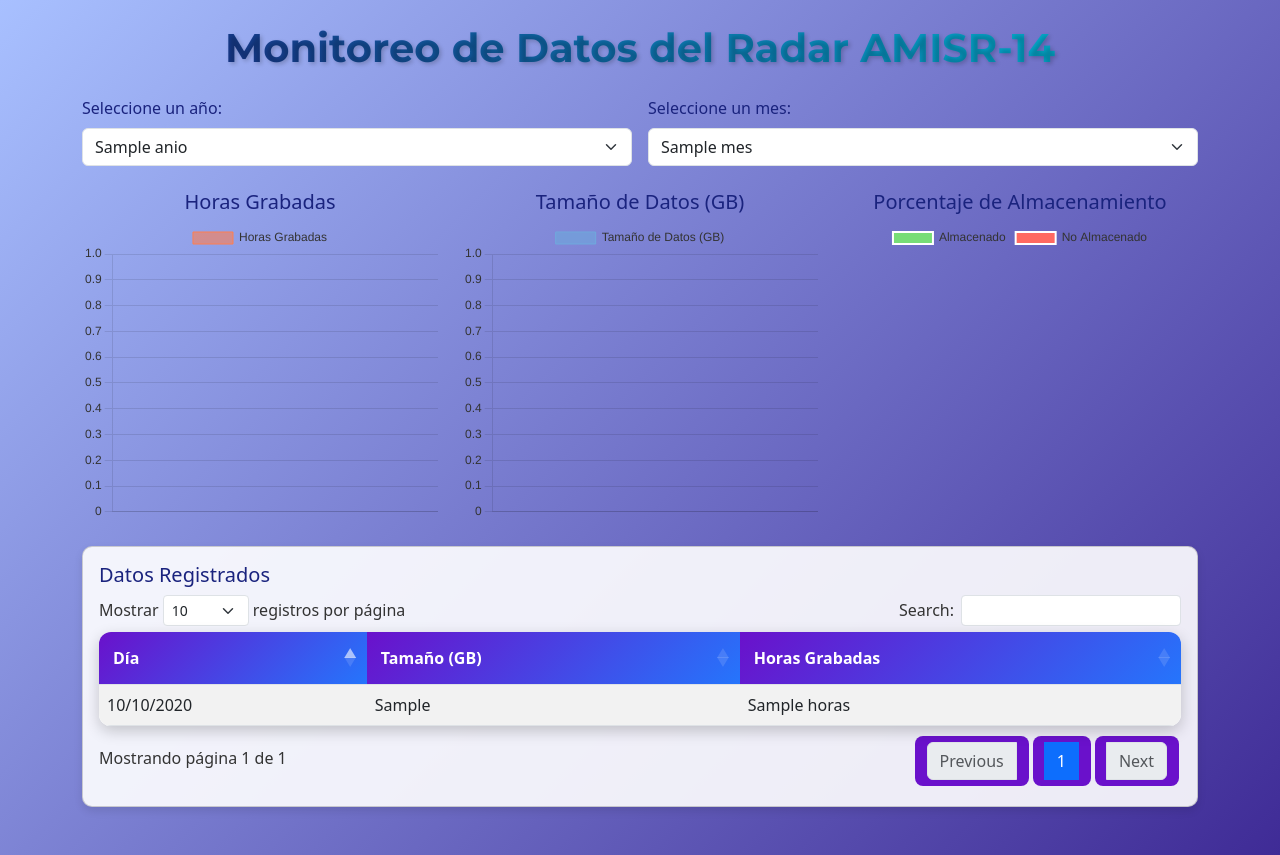
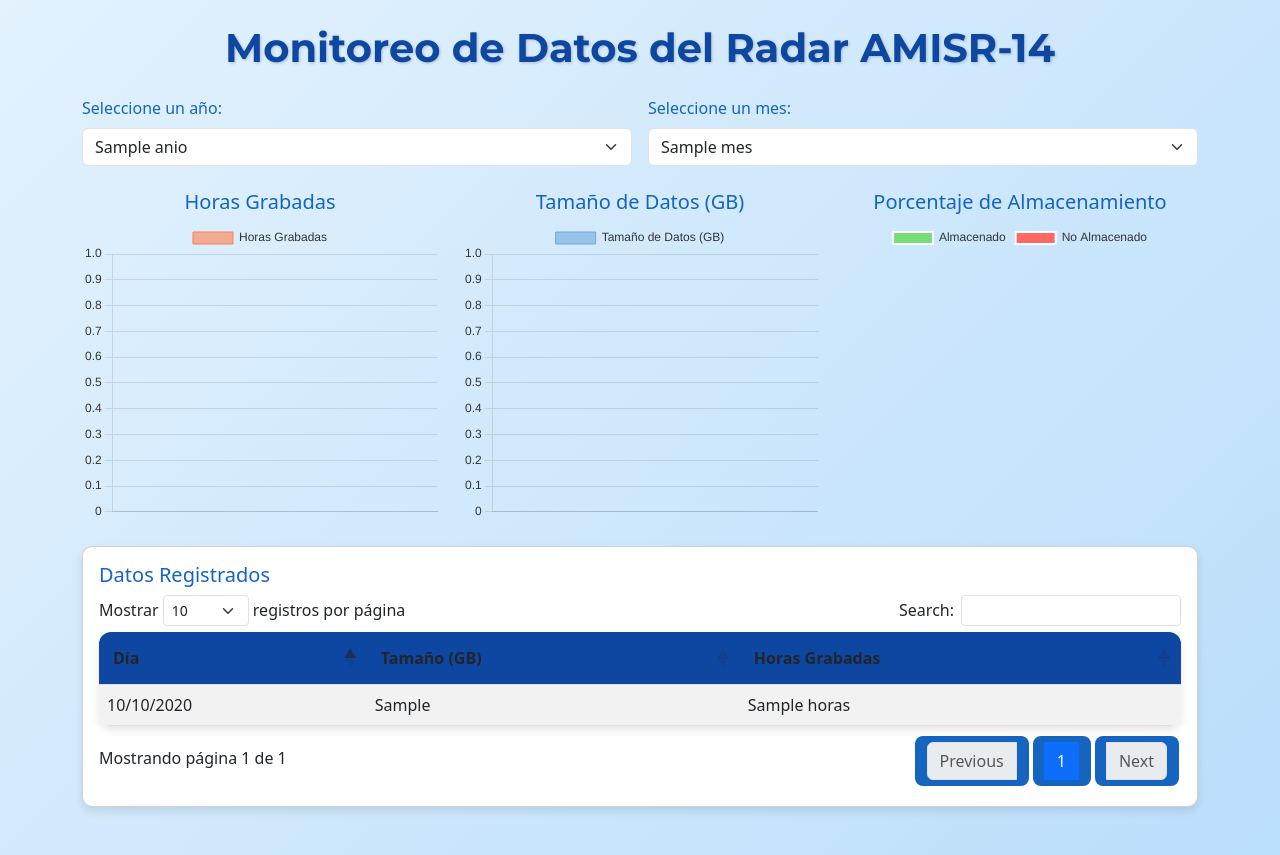
Before and after one commit to sebastianVP/MONITOREO_AMISR, a Django app: template amisr_monitor/monitoring/templates/monitoring/home.html in a window 1280 px wide. Run offline with Django 4.2, Linux system fonts and the light colour scheme; the template is opened without the code that fills it: most values are stand-ins (such as "Sample title", 1, 10 or a date in 2020); parts of the project's set-up code (start-up, migrations or seed data) failed here and were passed over.

Commit message:
ultimo resulstado

```diff
--- a/amisr_monitor/monitoring/templates/monitoring/home.html
+++ b/amisr_monitor/monitoring/templates/monitoring/home.html
@@ -14,14 +14,14 @@
     <link rel="stylesheet" href="https://cdn.jsdelivr.net/npm/datatables.net-bs5/css/dataTables.bootstrap5.min.css">
     <style>
         body {
-            background: linear-gradient(135deg, #a8c0ff, #3f2b96); /* Degradado claro */
-            color: #333333; /* Texto principal en gris oscuro */
+            background: linear-gradient(135deg,#e3f2fd, #bbdefb); /* Degradado claro */
+            color: #212529; /* Texto principal en gris oscuro */
         }
         .card-custom {
             border-radius: 10px;
             box-shadow: 0px 4px 8px rgba(0, 0, 0, 0.1); /* Sombra más suave */
-            background: rgba(255, 255, 255, 0.9); /* Fondo blanco semi-transparente */
-            color: #333333; /* Texto en gris oscuro */
+            background: #ffffff; /* Fondo blanco semi-transparente */
+            color: #212529; /* Texto en gris oscuro */
         }
         .chart-container {
             width: 100%;
@@ -31,42 +31,33 @@
             justify-content: center;
         }
         h2 {
-            font-family: 'Montserrat', sans-serif; /* Fuente moderna */
-            font-size: 2.5rem; /* Tamaño más grande */
-            background: linear-gradient(45deg, #1a237e, #00bcd4); /* Degradado azul */
-            -webkit-background-clip: text; /* Aplicar degradado al texto */
-            -webkit-text-fill-color: transparent; /* Texto transparente para mostrar el degradado */
-            text-shadow: 2px 2px 4px rgba(0, 0, 0, 0.2); /* Sombra suave */
-            animation: gradientAnimation 5s ease infinite; /* Animación del degradado */
-        }
-        @keyframes gradientAnimation {
-            0% { background-position: 0% 50%; }
-            50% { background-position: 100% 50%; }
-            100% { background-position: 0% 50%; }
+            font-family: 'Montserrat', sans-serif;
+            font-size: 2.5rem;
+            color: #0d47a1;
+            text-shadow: 1px 1px 3px rgba(0, 0, 0, 0.2);
         }
         h5, .card-title, .form-label {
-            color: #1a237e; /* Azul oscuro para subtítulos */
+            color: #1565c0; /* Azul oscuro para subtítulos */
         }
         select {
             background-color: #ffffff;
-            color: #333333; /* Texto en gris oscuro */
+            color: #212529; /* Texto en gris oscuro */
             font-weight: bold;
         }
 
         /* Estilo general de la tabla */
         .table-custom {
-            background: rgba(255, 255, 255, 0.8); /* Transparente con efecto glassmorphism */
-            color: #222222; /* Texto en gris oscuro */
+            background: #ffffff; /* Transparente con efecto glassmorphism */
+            color: #212529; /* Texto en gris oscuro */
             border-radius: 12px; /* Bordes redondeados */
             overflow: hidden;
-            backdrop-filter: blur(10px); /* Efecto de desenfoque */
-            box-shadow: 0px 5px 15px rgba(0, 0, 0, 0.2); /* Sombra elegante */
+            box-shadow: 0px 4px 10px rgba(0, 0, 0, 0.1);
         }
 
         /* Estilo del encabezado */
         .table-custom th {
-            background: linear-gradient(135deg, #6a11cb, #2575fc); /* Degradado morado-azul */
-            color: white;
+            background:#0d47a1; /* Degradado morado-azul */
+            color: #212529;
             text-align: center;
             padding: 14px;
             font-weight: bold;
@@ -74,16 +65,16 @@
 
         /* Estilo de las filas alternas */
         .table-custom tbody tr:nth-child(even) {
-            background-color: #eef2ff; /* Azul pastel */
+            background-color: #f0f4ff; /* Azul pastel */
         }
 
         .table-custom tbody tr:nth-child(odd) {
-            background-color: #f3f4f6; /* Gris claro */
+            background-color: #ffffff; /* Gris claro */
         }
 
         /* Efecto al pasar el cursor */
         .table-custom tbody tr:hover {
-            background-color: #dbeafe; /* Azul más intenso */
+            background-color: #bbdefb; /* Azul más intenso */
             transition: background 0.3s;
         }
 
@@ -92,14 +83,13 @@
             padding: 6px 12px;
             margin: 2px;
             border-radius: 8px;
-            background-color: #6a11cb;
+            background-color: #1565c0;
             color: white !important;
             transition: all 0.3s ease-in-out;
         }
 
         .dataTables_wrapper .dataTables_paginate .paginate_button:hover {
-            background-color: #
-
+            background-color: #0d47a1;
     </style>
 </head>
 <body>
--- a/amisr_monitor/monitoring/views.py
+++ b/amisr_monitor/monitoring/views.py
@@ -47,7 +47,7 @@ def home(request):
 
     #df_filtered = df[(df['Año'] == selected_year) & (df['Mes'] == selected_month)]
     df_filtered = df[(df['Año'] == selected_year) & (df['Mes'] == selected_month)].sort_values('Dia')
-    print(df_filtered)
+    #print(df_filtered)
 
     # Si el DataFrame está vacío, agregar un valor por defecto
     if df_filtered.empty:
```
